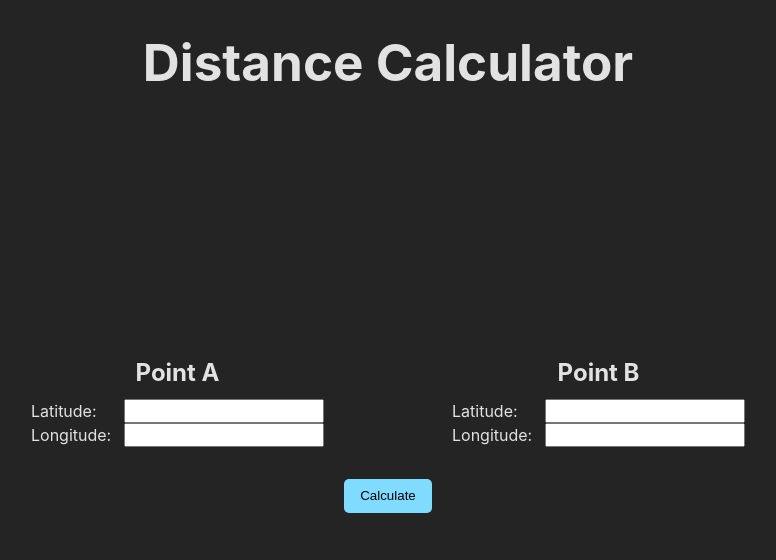
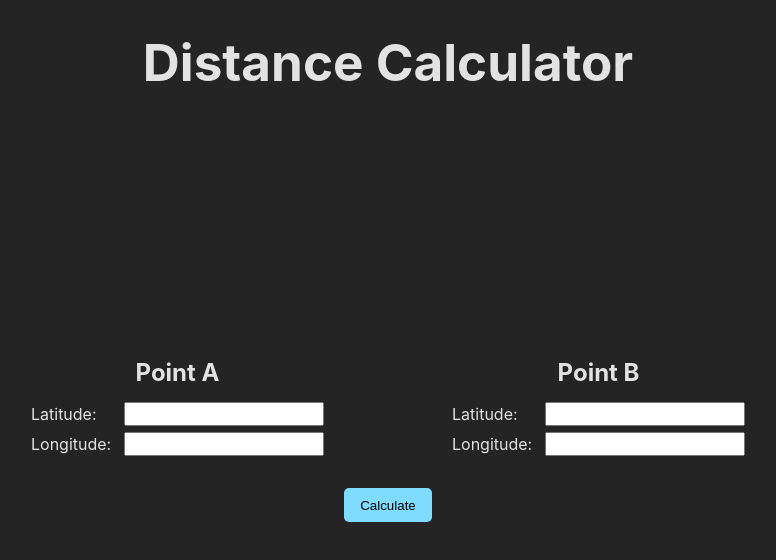
Before and after one commit to joel-lozano/air-distance, a React (Vite) app: page / in a window 1280 px wide. Shown: the top 560 px of the page, without its empty margins (252-1028 px from the left). Built offline with nearby package versions, Linux system fonts and the light colour scheme.

Commit message:
Fixed spacing

```diff
--- a/src/App.css
+++ b/src/App.css
@@ -10,9 +10,10 @@ form {
 .coordinates {
     display: flex;
     width: 100%;
+    place-items: center;
     place-content: center;
     gap: 10%;
-    margin-bottom: 2rem;
+    margin-bottom: 1.8rem;
 }
 
 .input-container h2 {
@@ -23,6 +24,7 @@ form {
     display: flex;
     justify-content: space-between;
     gap: 0.8rem;
+    padding: 0.2rem 0;
 }
 
 .input input[type='text'] {
@@ -52,9 +54,13 @@ input[type='submit']:hover {
         gap: 1rem;
     }
 
+    .input-container {
+        width: 80%;
+    }
+
     .input {
         padding: 0.8rem;
-        justify-content: space-evenly;
+        justify-content: space-between;
     }
 
     .input input[type='text'] {
```
